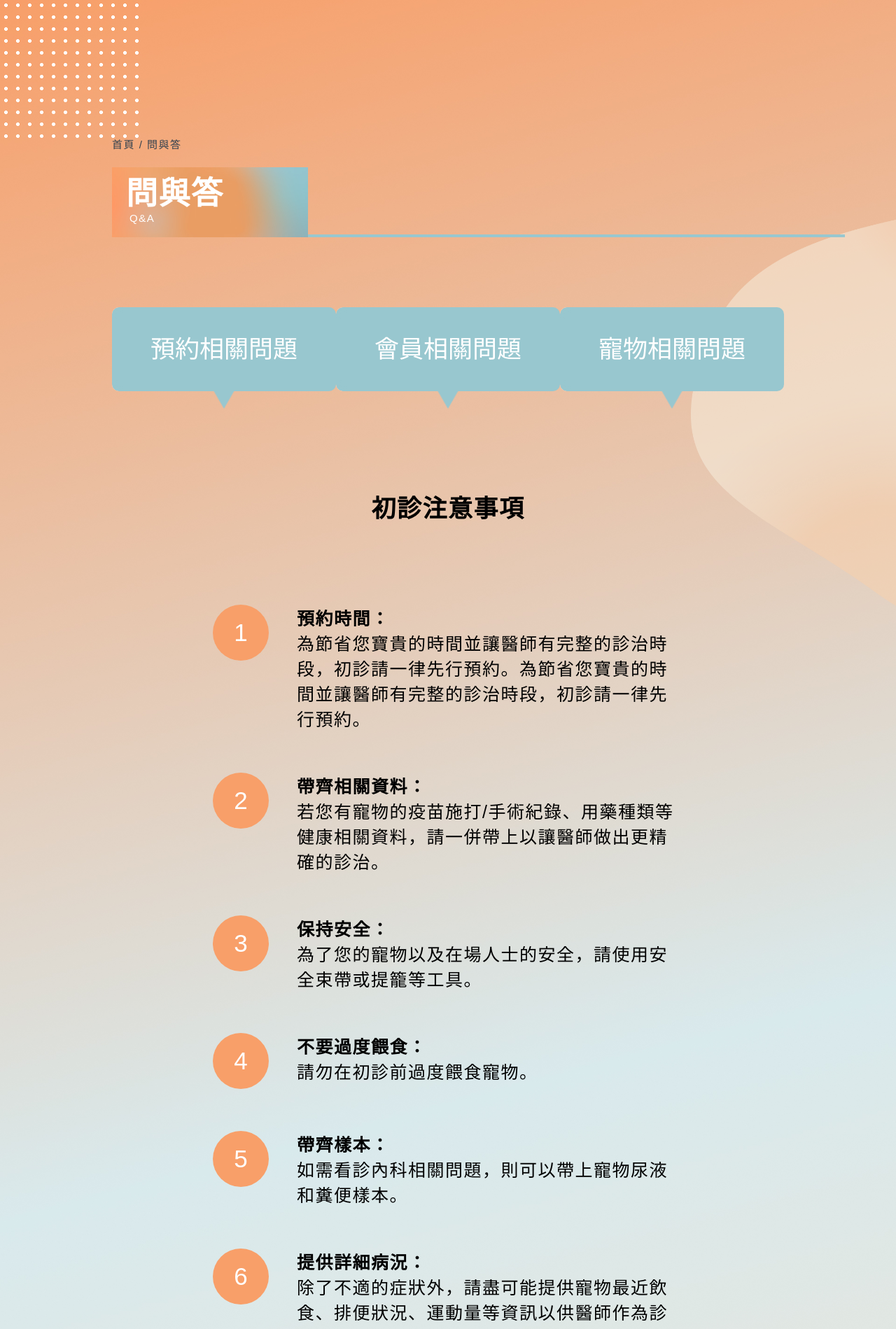
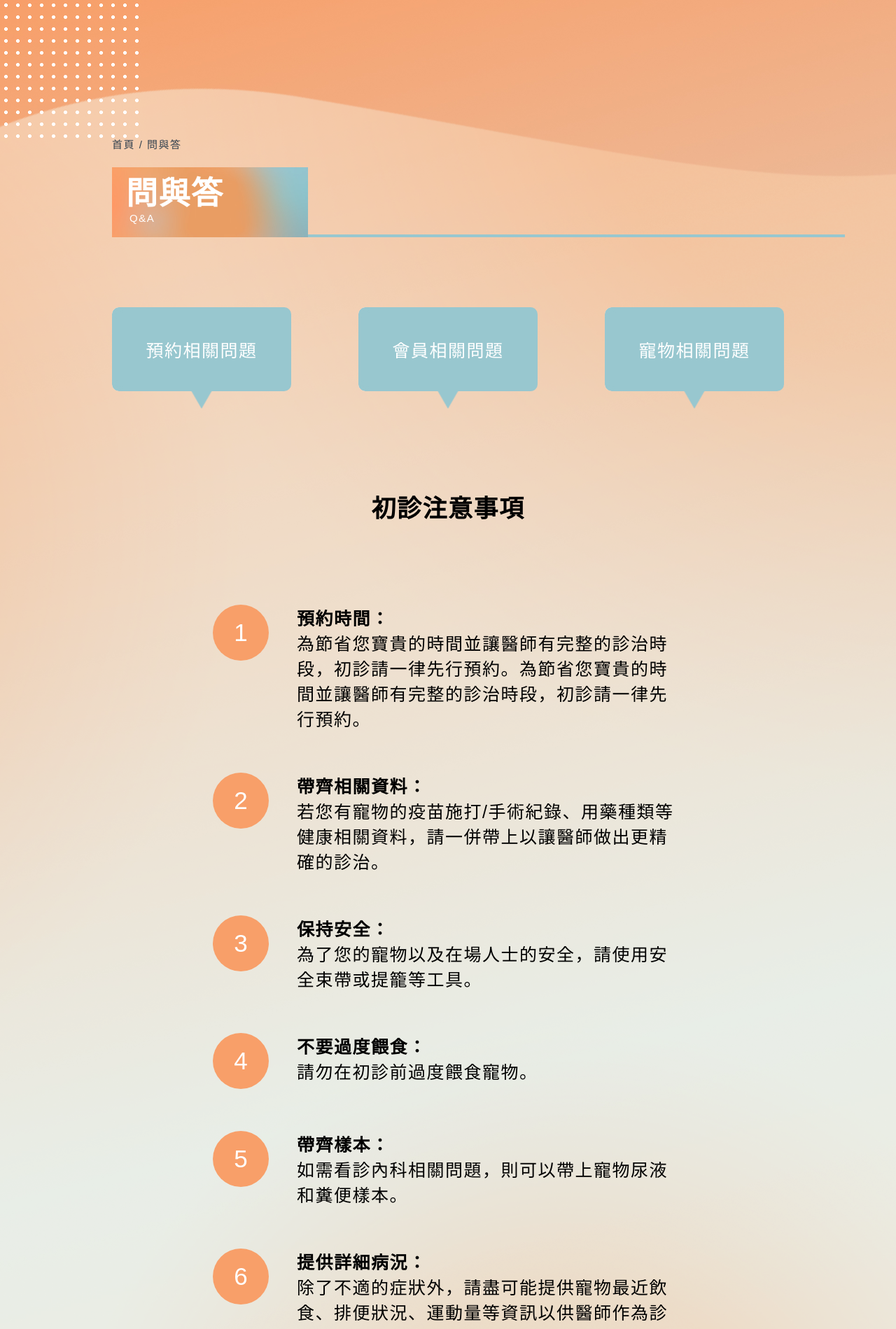
Before and after one commit to lkhy0598/THD101_NO1, a PHP site: page /qa.html in a window 1280 px wide. Shown: the part 936-2835 px from the top of the page at 70% size. Run offline with PHP 8.4, Linux system fonts and the light colour scheme; style sheets or scripts are compiled from the project's sources.

Commit message:
問答頁R完 及 功能建設完成

```diff
--- a/qa.html
+++ b/qa.html
@@ -88,13 +88,31 @@
         <section class="WRAPPER">
             <!-- 導覽列 -->
             <ul class="QA_NAVS">
-                <li class="QA_TAB "><a href="#QA_APPOINTMENT">預約相關問題</a>
+                <li class="QA_TAB ">
+                    <a href="#QA_APPOINTMENT">
+                        <div class="QA_TAB_TITLE">
+                            <p>預約</p>
+                            <p>相關問題</p>
+                        </div>
+                    </a>
                     <img src="./img/qa/QA_TITLEBG2.png" alt="">
                 </li>
-                <li class="QA_TAB "><a href="#QA_MEMBER">會員相關問題</a>
+                <li class="QA_TAB ">
+                    <a href="#QA_MEMBER">
+                        <div class="QA_TAB_TITLE">
+                            <p>會員</p>
+                            <p>相關問題</p>
+                        </div>
+                    </a>
                     <img src="./img/qa/QA_TITLEBG2.png" alt="">
                 </li>
-                <li class="QA_TAB "><a href="#QA_PET">寵物相關問題</a>
+                <li class="QA_TAB ">
+                    <a href="#QA_PET">
+                        <div class="QA_TAB_TITLE">
+                            <p>寵物</p>
+                            <p>相關問題</p>
+                        </div>
+                    </a>
                     <img src="./img/qa/QA_TITLEBG2.png" alt="">
                 </li>
             </ul>
@@ -234,13 +252,13 @@
                     <div class="ACCORDION_TITLE_BOX">
                         <div class="ACCORDION_TITLE">
                             <img src="./img/qa/QA_Q.png" alt="">
-                            <h3 class="ACCORDION_TITLE">如何成為獸醫院的會員？</h3>
+                            <h3 class="ACCORDION_TITLE">如何成為波波動物醫院的會員？</h3>
                         </div>
                     </div>
                     <div class="ACCORDION_CONTENT_BOX">
                         <div class="ACCORDION_CONTENT">
                             <img src="./img/qa/QA_A.png" alt="">
-                            <p>可以在獸醫院官方網站或到院內櫃檯進行會員註冊。</p>
+                            <p>可以在我們的官方網站或到院內櫃檯進行會員註冊。</p>
                         </div>
                     </div>
                 </div>
@@ -406,15 +424,26 @@
     <script src="https://code.jquery.com/jquery-3.6.0.min.js"></script>
     <script>
         $(document).ready(function () {
+
             // QA索引跳轉
             $('.QA_NAVS li').click(function () {
+                // 初始化所有
+                $('.ACCORDION_TITLE_BOX').removeClass('ACC_TITLE_ACTIVE');
+                $('.ACCORDION_CONTENT_BOX').slideUp();
+
                 var tab_id = $(this).find('a').attr('href');
-
                 // 點選標籤跳轉到區塊並調整適合位置
                 setTimeout(function () {
-                    window.scrollBy(0, -200); // 向上滚动100像素
-                }, 1);
+                    window.scrollBy(0, -200);
+                    // 手機板
+                    // if ($(window).width() <= 414) {
+                    //     window.scrollBy(0, -200);
+                    // } else {
+                    //     window.scrollBy(0, -200);
+                    // };
+                }, .5);
             });
+
             // QA手風琴
             $('.ACCORDION_TITLE_BOX').click(function () {
                 // 先移除所有折疊面板標題的 active class，隱藏所有折疊面板內容
@@ -427,6 +456,10 @@
                     $(this).next().slideDown();
                 }
             });
+            // 手機板時禁用HOVER效果
+            if ($(window).width() <= 414) {
+                $('.ACCORDION_TITLE_BOX').off('mouseenter mouseleave');
+            };
         });
     </script>
 </body>
--- a/sass/page/_qa.scss
+++ b/sass/page/_qa.scss
@@ -22,14 +22,27 @@
         }
 
         .BG_CLOUD:first-child {
-            transform: scaleX(-1);
-            top: 0;
-            left: 900px;
+            transform: scale(-3) rotate(330deg);
+            top: 700px;
+            left: 0;
+
+            @include m() {
+                transform: scale(-10) rotate(330deg);
+                top: 1600px;
+            }
         }
 
         .BG_CLOUD:last-child {
-            bottom: -400px;
-            left: -400px;
+            transform: scale(-3) rotate(340deg);
+            top: 3040px;
+            left: 322px;
+
+            @include m() {
+                transform: scale(-10) rotate(340deg);
+                top: 3830px;
+                left: 260px;
+            }
+
         }
     }
 }
@@ -39,12 +52,22 @@
     margin-bottom: 25px;
 }
 
+// 內容寬度
+.WRAPPER {
+    @include m() {
+        width: 90%;
+    }
+}
+
+// 導覽列
 .QA_NAVS {
     margin-top: 100px;
     margin-bottom: 150px;
     display: flex;
     justify-content: space-between;
     width: 100%;
+
+    gap: 10%;
 
     .QA_TAB {
         width: 380px;
@@ -55,12 +78,46 @@
         line-height: 120px;
         background-image: url(../img/qa/QA_TITLEBG.jpg);
 
-
         position: relative;
 
+        @include m() {
+            height: 115px;
+        }
+
         a {
+            height: 100%;
+            margin: 0 auto;
             color: $white;
             text-decoration: none;
+
+            display: flex;
+            align-items: center;
+
+            .QA_TAB_TITLE {
+                margin: 0 auto;
+                display: flex;
+
+                @include m() {
+                    flex-direction: column;
+                }
+
+                p {
+                    line-height: normal;
+                }
+
+                p:nth-child(1) {
+                    @include m() {
+                        font-size: 3rem;
+                    }
+                }
+
+                p:nth-child(2) {
+                    @include m() {
+                        font-size: 1.5rem;
+                    }
+                }
+            }
+
         }
 
         img {
@@ -76,6 +133,10 @@
     width: 70%;
     margin: 0 auto;
 
+    @include m() {
+        width: 90%;
+    }
+
     .FIRSTVISIT_TITLE {
         text-align: center;
         margin-bottom: 120px;
@@ -88,6 +149,16 @@
         .ARC_TITLE {
             min-width: 80px;
             margin-right: 40px;
+
+            @include m() {
+                min-width: 40px;
+                width: 40px;
+                height: 40px;
+                font-size: 2rem;
+                line-height: 40px;
+
+                margin-right: 20px;
+            }
         }
 
         .FIRSTVISIT_DESC_BOX {
@@ -95,11 +166,20 @@
             height: 100%;
             line-height: normal;
 
+
             .FIRSTVISIT_DESC_TITLE {
                 font-weight: bold;
                 flex-wrap: nowrap;
 
-                .FIRSTVISIT_DESC {}
+                @include m() {
+                    font-size: 3rem;
+                }
+
+                .FIRSTVISIT_DESC {
+                    @include m() {
+                        font-size: 3rem;
+                    }
+                }
             }
         }
     }
@@ -108,15 +188,23 @@
 // QA區塊
 .QA_BOX {
     margin-bottom: 120px;
+
     .QA_TITLE {
         margin-bottom: 80px;
+
+        @include m() {
+            margin-bottom: 40px;
+            padding-left: 20px;
+        }
     }
 
     // 手風琴
-    .ACCORDION_ITEM:last-child{
+    .ACCORDION_ITEM:last-child {
         border-bottom: 1px solid $blue;
     }
+
     .ACCORDION_ITEM {
+
         // 標題
         .ACCORDION_TITLE_BOX {
             display: flex;
@@ -132,14 +220,22 @@
 
             .ACCORDION_TITLE {
                 display: flex;
+                line-height: normal;
+
 
                 img {
                     margin-right: 40px;
+                    max-width: 80px;
+                    max-height: 80px;
+
+                    @include m() {
+                        display: none;
                     }
+                }
+
 
                 h3 {
                     font-size: $h3;
-
                 }
 
             }
@@ -150,7 +246,15 @@
                 background: $lightblue;
                 color: $white;
                 transition: all 0.3s ease;
+                // @include m() {
+                //     background: $blue;
+                //     color: $white;
+                //     border-top: 1px solid $blueblack;
+                //     border-bottom: 1px solid $blueblack;
+                //     transition: all 0.3s ease;
+                // }
             }
+
 
             &:hover img {
                 filter: drop-shadow(0px 0px 5px $blue);
@@ -164,13 +268,7 @@
                 color: $blue;
                 transition: all 0.3s ease;
             }
-        }
 
-        // TITLE點選時 '+' 樣式
-        .ACC_TITLE_ACTIVE::after {
-            content: '\FF0D';
-            color: $white;
-            // transform: rotate(45deg);
         }
 
         // TITLE點選時樣式
@@ -181,6 +279,11 @@
             border-bottom: 1px solid $blueblack;
             transition: all 0.3s ease;
         }
+
+        // TITLE點選時 '+' 樣式
+        .ACC_TITLE_ACTIVE::after {
+            color: $white;
+            transform: rotate(45deg);
         }
 
         // 手風琴內文
@@ -198,39 +301,21 @@
 
                 img {
                     margin-right: 40px;
+                    max-width: 80px;
+                    max-height: 80px;
+
+                    @include m() {
+                        display: none;
+                    }
                 }
 
                 p {
                     color: $blueblack;
+                    @include m() {
+                        font-size: 3rem;
                     }
                 }
             }
         }
-
-
-.accordion-header.active::after {
-    color: #fff;
-    transform: rotate(45deg);
     }
-
-.accordion-header.active {
-    background-color: lightseagreen;
-    color: white;
 }
-
-.accordion-content {
-    padding: 20px;
-    background-color: #fff;
-    border: 2px solid lightseagreen;
-    border-bottom-right-radius: 10px;
-    border-bottom-left-radius: 10px;
-    font-size: 16px;
-    color: #666;
-    line-height: 1.5;
-    display: none;
-}
-
-.accordion-item.active .accordion-content {
-    display: block;
-
-}
```
Lines whose indentation alone changed are shown as unchanged.
